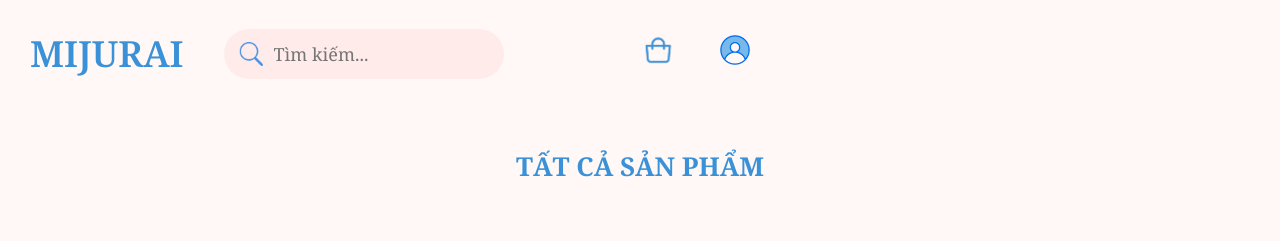
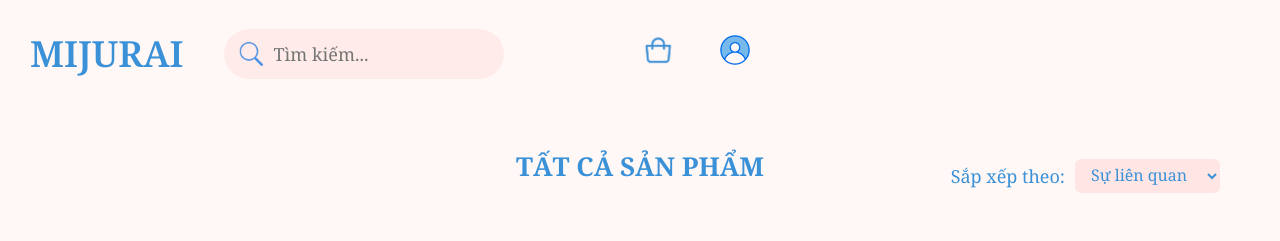
Before and after one commit to shine190704-dev/X-y-d-ng-ng-d-ng-web-kinh-doanh-qu-n-o, a PHP site: page /TNU/product in a window 1280 px wide. Shown: the top 241 px of the page. Run offline with PHP 8.4, Linux system fonts and the light colour scheme; tables that the repository leaves empty or names only in its code hold one stand-in row (values such as "Sample post"); data that the repository does not hold is empty.

Commit message:
Nguyen_FILTER PRICE

```diff
--- a/views/product/category.php
+++ b/views/product/category.php
@@ -60,7 +60,14 @@ if ($isAll) {
     <div class="all-header">
         <h2 class="all-title"><?= $tenLoai ?></h2>
         <!--sưa đonạ này-->
-
+              <div class="sort-box">
+            <span>Sắp xếp theo:</span>
+            <select onchange="window.location.href = window.location.pathname + '?sort=' + this.value">
+                <option value="default" <?= $sort === 'default' ? 'selected' : '' ?>>Sự liên quan</option>
+                <option value="price_asc" <?= $sort === 'price_asc' ? 'selected' : '' ?>>Giá tăng dần</option>
+                <option value="price_desc" <?= $sort === 'price_desc' ? 'selected' : '' ?>>Giá giảm dần</option>
+            </select>
+        </div>
         <!--đến đay-->
     </div>
 
```
